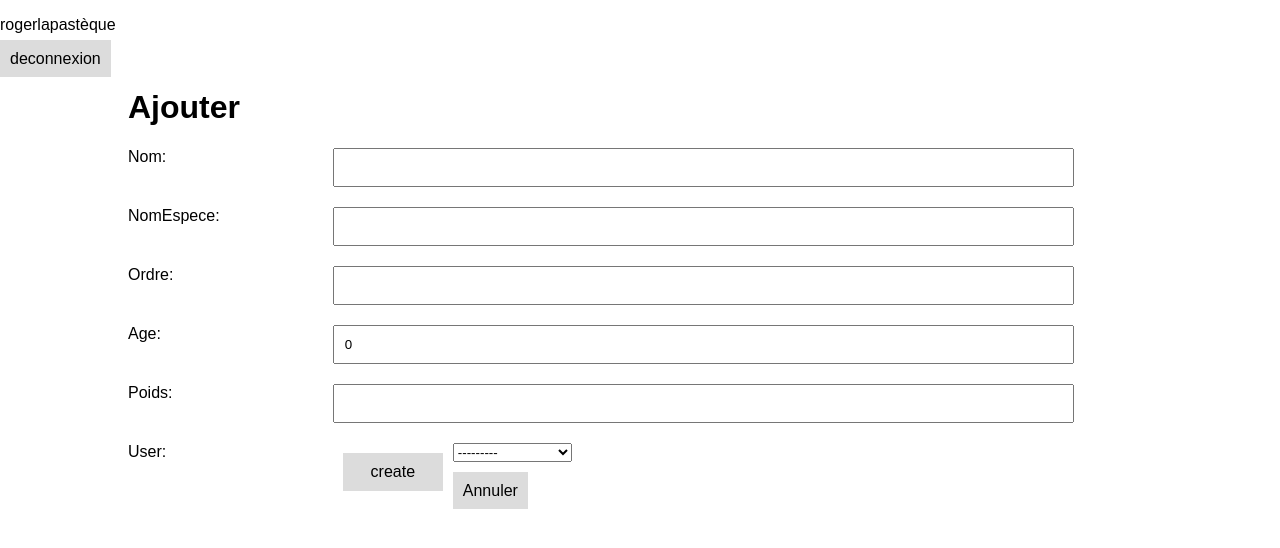
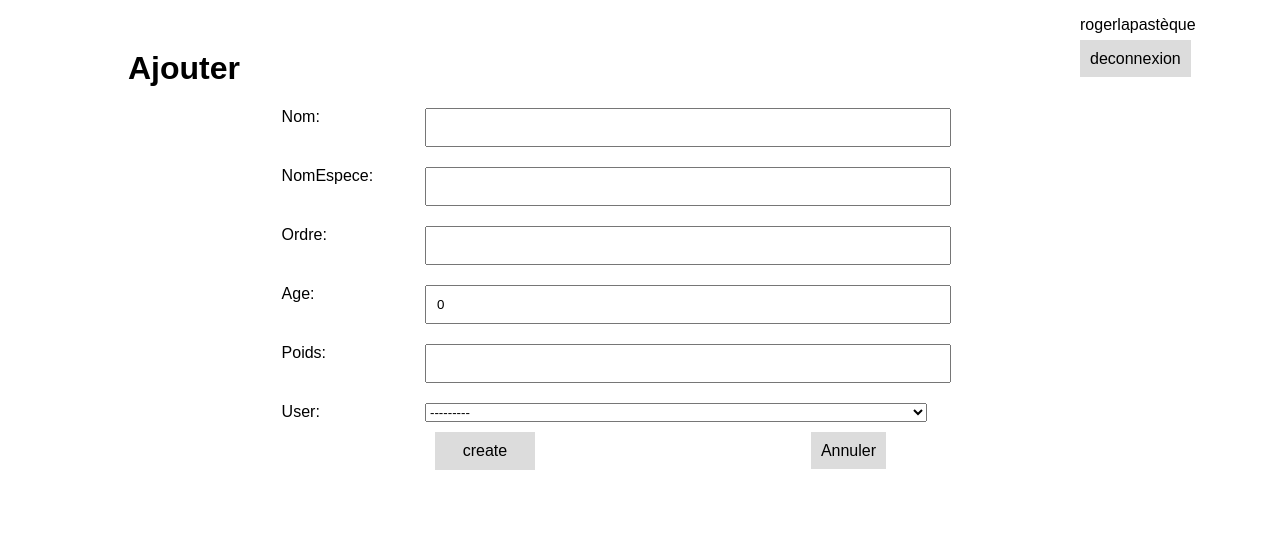
Before and after one commit to pampletousse/reptiles, a Django app: page /create/ in a window 1280 px wide. Shown: the top 548 px of the page. Run offline with Django 3.2, Linux system fonts and the light colour scheme; a user stored in the database is signed in; data comes from the database, SQL or seed files in the repository; both versions use the stored data as it was after the commit.

Commit message:
style(css,layout): Style css supplémentaire

```diff
--- a/reptiles_app/static/css/style.css
+++ b/reptiles_app/static/css/style.css
@@ -5,9 +5,17 @@ body {
     font-family: Arial, Helvetica, sans-serif;
 }
 
+.headerUser {
+    display: block;
+    width: 100px;
+    position: absolute;
+    top: 0;
+    right: 100px;
+}
+
 .content {
     width: 80%;
-    margin: 0 auto;
+    margin: 50px auto;
 }
 
 /* LIENS */
@@ -38,10 +46,16 @@ a:hover {
     background-color: rgb(200, 200, 200);
 }
 
+.btnBottom {
+    display: block;
+    text-align: center;
+    margin: 0 auto;
+}
+
 /* LISTE */
 .listeReptiles {
     text-align: center;
-    margin: 30px 0px;
+    margin: 30px auto;
 }
 
 .listeReptiles thead td {
@@ -55,7 +69,8 @@ a:hover {
 
 /* FORM */
 .formReptiles {
-    margin: 20px 0;
+    margin: 20px auto;
+    width: 70%;
 }
 
 .formCreate label,
@@ -72,3 +87,8 @@ a:hover {
     float: left;
     margin-bottom: 20px;
 }
+
+/*select fix size*/
+#id_user {
+    width: 70%;
+}
--- a/reptiles_app/templates/reptiles/connexion.html
+++ b/reptiles_app/templates/reptiles/connexion.html
@@ -18,8 +18,10 @@
             <input type="text" name="password">
             <input class="btn" type="submit" value="Connexion">
         </form>
-        <a class="btn" title="déconnexion" href="{% url 'deconnexion' %}">Déconnexion</a>
-        <a class="btn" title="accueil" href="{% url 'home' %}">Accueil</a>
+        <div class="btnBottom">
+            <a class="btn" title="déconnexion" href="{% url 'deconnexion' %}">Déconnexion</a>
+            <a class="btn" title="accueil" href="{% url 'home' %}">Accueil</a>
+        </div>
     </div>
 </body>
 
--- a/reptiles_app/templates/reptiles/formCreate.html
+++ b/reptiles_app/templates/reptiles/formCreate.html
@@ -6,5 +6,7 @@
     {{form}}
     <input class="btn" type="submit" value="{{typeEnvoi}}">
 </form>
-<a href="{% url 'liste' %}" title="Annuler">Annuler</a>
+<div class="btnBottom">
+    <a href="{% url 'liste' %}" title="Annuler">Annuler</a>
+</div>
 {% endblock %}
--- a/reptiles_app/templates/reptiles/formUpdate.html
+++ b/reptiles_app/templates/reptiles/formUpdate.html
@@ -6,5 +6,7 @@
     {{form}}
     <input class="btn" type="submit" value="{{typeEnvoi}}">
 </form>
-<a href="{% url 'liste' %}" title="Annuler">Annuler</a>
+<div class="btnBottom">
+    <a href="{% url 'liste' %}" title="Annuler">Annuler</a>
+</div>
 {% endblock %}
--- a/reptiles_app/templates/reptiles/home.html
+++ b/reptiles_app/templates/reptiles/home.html
@@ -1,6 +1,8 @@
 {% extends "reptiles/layout.html" %}
 {% block content %}
 <h1>Accueil</h1>
-<a title="liste" href="{% url 'liste' %}">Liste</a>
-<a title="création" href="{% url 'create' %}">Ajouter</a>
+<div class="btnBottom">
+    <a title="liste" href="{% url 'liste' %}">Liste</a>
+    <a title="création" href="{% url 'create' %}">Ajouter</a>
+</div>
 {% endblock %}
--- a/reptiles_app/templates/reptiles/layout.html
+++ b/reptiles_app/templates/reptiles/layout.html
@@ -8,7 +8,7 @@
 </head>
 
 <body>
-    <header>
+    <header class="headerUser">
         <p>{{userContext}}</p>
         <a href="{% url codeco %}">{{codeco}}</a>
     </header>
--- a/reptiles_app/templates/reptiles/liste.html
+++ b/reptiles_app/templates/reptiles/liste.html
@@ -29,6 +29,8 @@
         {% endfor %}
     </tbody>
 </table>
-<a href="{% url 'home' %}">Accueil</a>
-<a href="{% url 'create' %}">Ajouter</a>
+<div class="btnBottom">
+    <a href="{% url 'home' %}">Accueil</a>
+    <a href="{% url 'create' %}">Ajouter</a>
+</div>
 {% endblock %}
```
Also changed, not shown: reptiles_app/templates/reptiles/detail.html (+5 -3 lines), db.sqlite3.
